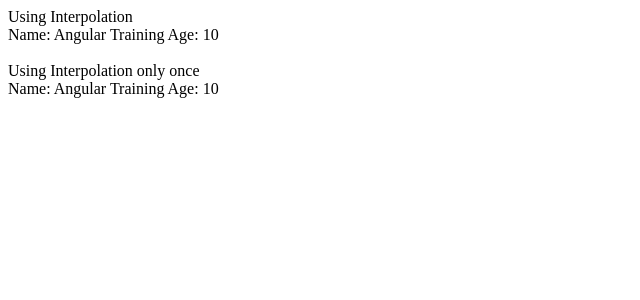
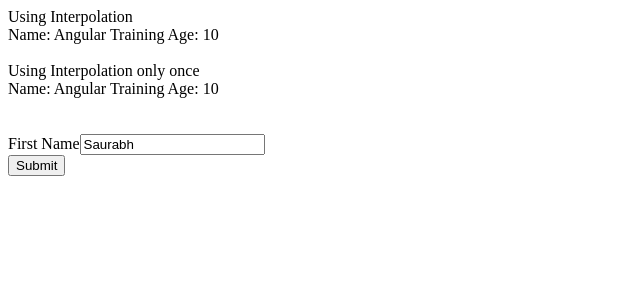
Before and after one commit to saurabh0vipin/angular-stackblitz98, an Angular app: page / in a window 1280 px wide. Shown: the top 300 px of the page, without its empty margins (0-640 px from the left). Built offline with nearby package versions, Linux system fonts and the light colour scheme.

Commit message:
Event binding

```diff
--- a/src/app/app.component.html
+++ b/src/app/app.component.html
@@ -4,3 +4,15 @@
 <br><br>
 Using Interpolation only once<br>
 {{'Name: ' + firstname + ' ' + lastname + ' Age: ' + age}}
+
+<br><br><br>
+<!-- Event biniding -->
+<div class="container">
+  <div class="form-group">
+      <label for="name">First Name</label>
+      <input type="text" class="form-control" required name="name" [value]="name">
+    </div>
+
+    <button class="btn btn-success" type="button" (click)="changeText()">Submit</button>
+
+</div>
--- a/src/app/app.component.ts
+++ b/src/app/app.component.ts
@@ -9,4 +9,14 @@
   firstname: string = "Angular";
   lastname: string="Training";
   age:number=10;
+
+  name="Saurabh";
+
+  changeText()
+  {
+    if(this.name!="Saurabh")
+    this.name="Saurabh";
+    else
+    this.name="saurabh_vipin"
+  }
 }
```
